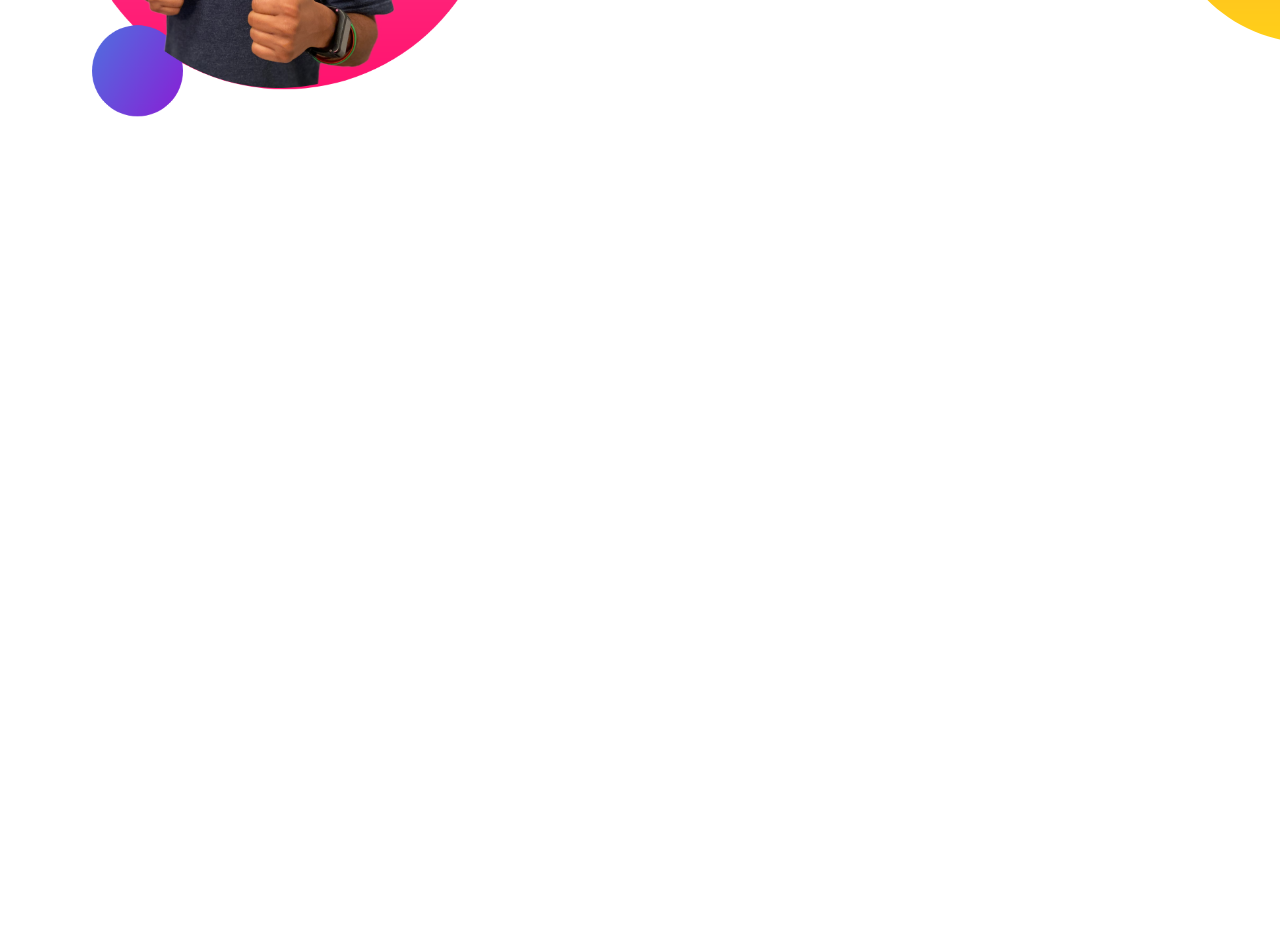
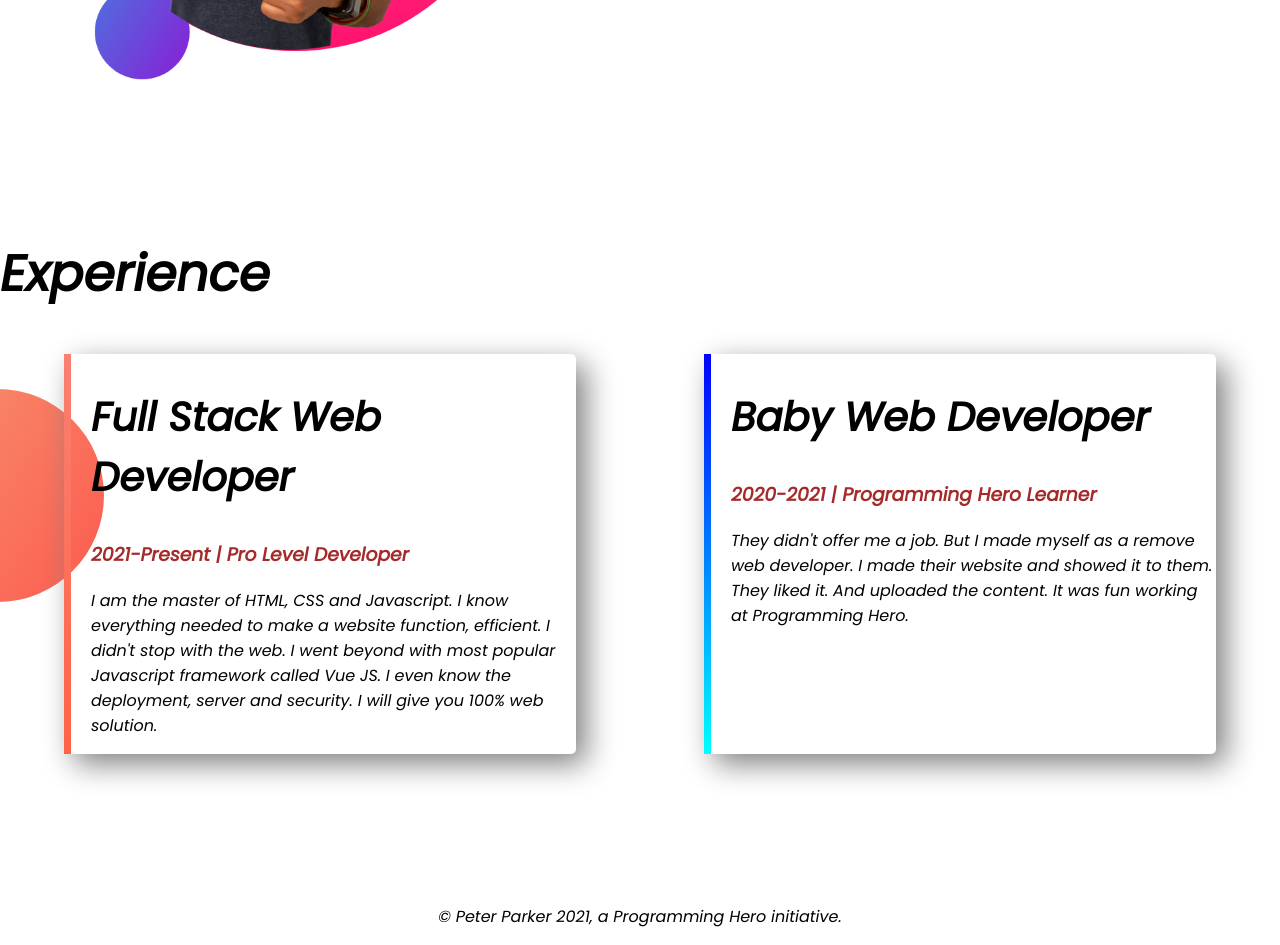
Before and after one commit to Maisha589/developer-portfolio, a plain HTML site: page index.html in a window 1280 px wide. Shown: the part 1037-1982 px from the top of the page. Before the commit the page ends 1337 px from the top, so only its background shows below. Drawn offline with Linux system fonts and the light colour scheme.

Commit message:
experience

```diff
--- a/index.html
+++ b/index.html
@@ -14,7 +14,7 @@
 </head>
 
 <body>
-    <section class="top-bannar">
+    <section class="top-bannar flexible-container">
         <div class="half-width">
             <h1>Welcome To</h1>
             <h1><span class="orange">Jhankar Parker</span> World!</h1>
@@ -31,7 +31,7 @@
             <img src="images/background.png" alt="image">
         </div>
     </section>
-    <section class="dream-big">
+    <section class="dream-big flexible-container">
         <div class="half-width">
             <img src="images/jhankar2.png" alt="">
         </div>
@@ -50,7 +50,29 @@
                 resume</a>
         </div>
     </section>
-
+    <section class="experience-area">
+        <h1>Experience</h1>
+        <div class="flexible-container">
+            <div id="web-developer2" class="experience-item">
+                <h2>Full Stack Web Developer</h2>
+                <h3 class="orange">2021-Present | Pro Level Developer</h3>
+                <p>I am the master of HTML, CSS and Javascript. I know everything needed to make a website function,
+                    efficient. I didn't stop with the web. I went beyond with most popular Javascript framework called
+                    Vue
+                    JS. I even know the deployment, server and security. I will give you 100% web solution.</p>
+            </div>
+            <div id="web-developer" class="experience-item">
+                <h2>Baby Web Developer</h2>
+                <h3 class="orange">2020-2021 | Programming Hero Learner</h3>
+                <p>They didn't offer me a job. But I made myself as a remove web developer. I made their website and
+                    showed
+                    it to them. They liked it. And uploaded the content. It was fun working at Programming Hero.</p>
+            </div>
+        </div>
+    </section>
+    <footer>
+        <p>© Peter Parker 2021, a Programming Hero initiative.</p>
+    </footer>
 
 
 </body>
--- a/style.css
+++ b/style.css
@@ -5,15 +5,18 @@ margin: 0;
 h1{
     font-size: 50px;;
 }
+h2{
+    font-size: 40px;
+}
 .orange{
 color: brown;
 }
-section{
+.flexible-container{
     display: flex;
     margin-bottom: 150px;
 }
 .half-width{
-    padding: 2%;
+    padding-left: 2%;
     width: 50%;
 }
 .half-width img{
@@ -36,3 +39,30 @@ section{
     background-repeat: no-repeat;
     background-position:right;
 }
+.experience-item{
+    box-shadow: 10px 10px 30px gray;
+    width: 40%;
+    margin-left: 5%;
+    margin-right: 5%;
+    padding-left: 20px;
+    border-radius: 5px;
+
+}
+.experience-area{
+    background-image: url(images/exp-bg.png);
+    background-repeat: no-repeat;
+    background-position: left;
+}
+#web-developer{
+    border-left: 7px solid;
+border-image: linear-gradient(blue, cyan);
+border-image-slice: 1;
+}
+#web-developer2{
+    border-left: 7px solid;
+    border-image: linear-gradient( salmon,tomato);
+    border-image-slice: 1;
+}
+footer p{
+    text-align: center;
+}
```
Also changed, not shown: 4 other files.
